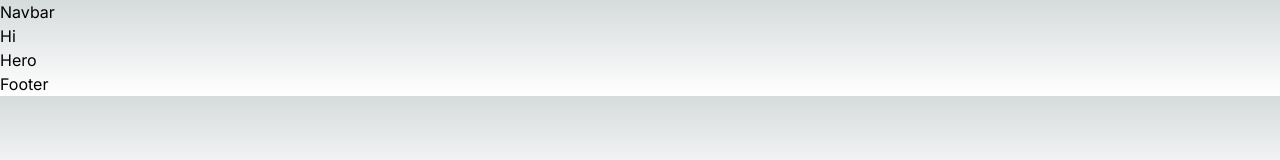
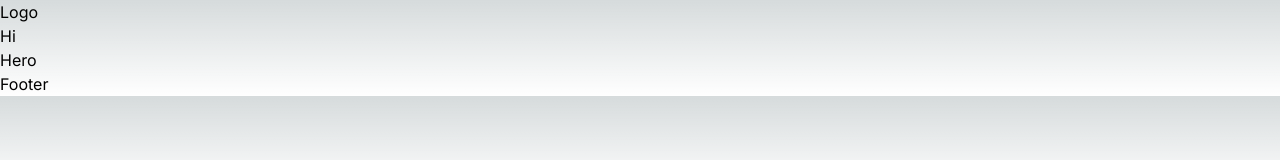
Before and after one commit to BrandonWu500/test-releases, a Next.js app: page / in a window 1280 px wide. Shown: the top 160 px of the page. Built offline with nearby package versions, Linux system fonts and the light colour scheme.

Commit message:
feat: add logo to navbar (#11)

```diff
--- /dev/null
+++ b/src/components/logo.tsx
@@ -0,0 +1,5 @@
+type Props = {};
+const Logo = (props: Props) => {
+  return <div>Logo</div>;
+};
+export default Logo;
--- a/src/components/navbar.tsx
+++ b/src/components/navbar.tsx
@@ -1,5 +1,11 @@
+import Logo from "@/components/logo";
+
 type Props = {};
 const Navbar = (props: Props) => {
-  return <div>Navbar</div>;
+  return (
+    <div>
+      <Logo />
+    </div>
+  );
 };
 export default Navbar;
```
